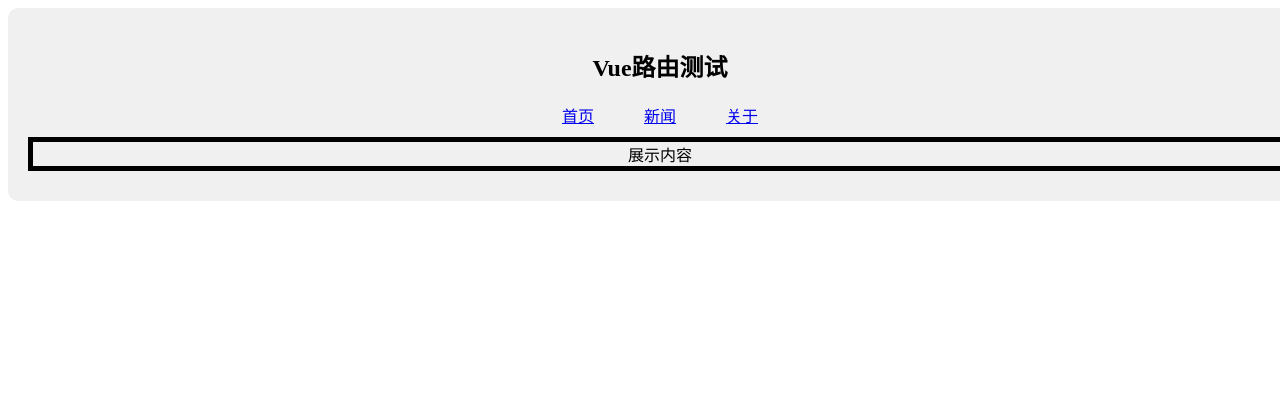
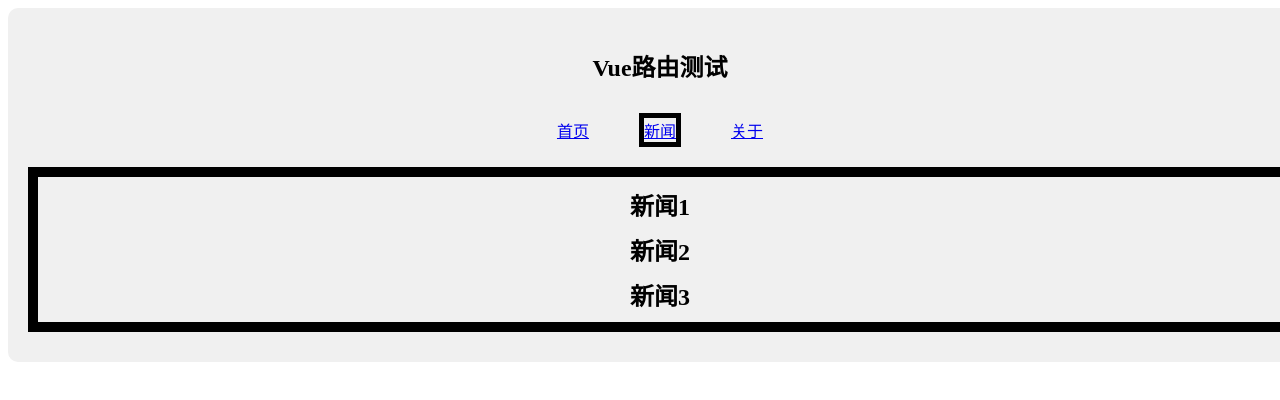
Before and after one commit to BigDragonlin/vue-demo, a Vue app: page /news in a window 1280 px wide. Shown: the top 400 px of the page. Built offline with nearby package versions, Linux system fonts and the light colour scheme; the HTML template or start-up script is replaced by a standard one.

Commit message:
路由的基本切换效果

```diff
--- a/src/App.vue
+++ b/src/App.vue
@@ -5,19 +5,20 @@
         <h2 class="title">Vue路由测试</h2>
         <!-- 导航区 -->
         <div class="nav">
-            <a href="/home">首页</a>
-            <a href="/news">新闻</a>
-            <a href="/about">关于</a>
+            <RouterLink to="/home" active-class="btn">首页</RouterLink>
+            <RouterLink to="/news" active-class="btn">新闻</RouterLink>
+            <RouterLink to="/about" active-class="btn">关于</RouterLink>
         </div>
          <!-- 展示区 -->
         <div class="content">
-            展示内容
+            <RouterView></RouterView>
         </div>
     </div>
 </template>
 
  <!-- 组件的逻辑 -->
  <script setup lang="ts" name="App">
+    import { RouterLink, RouterView } from 'vue-router';
 </script>
 
 <style scoped>
@@ -44,4 +45,11 @@
         /* 方框包围 */
         border: 5px solid #000;
     }
+    /* 按钮样式 */
+    .btn {
+        margin: 10px 0;
+        text-align: center;
+        /* 方框包围 */
+        border: 5px solid #000;
+    }
 </style>
--- /dev/null
+++ b/src/components/About.vue
@@ -0,0 +1,11 @@
+<template>
+    <div>
+        <h2>关于</h2>
+    </div>
+</template>
+
+<script setup lang="ts" name="About">
+</script>
+
+<style scoped>
+</style>
--- /dev/null
+++ b/src/components/Home.vue
@@ -0,0 +1,11 @@
+<template>
+    <div>
+        <h2>首页</h2>
+    </div>
+</template>
+
+<script setup lang="ts" name="Home">
+</script>
+
+<style scoped>
+</style>
--- /dev/null
+++ b/src/components/News.vue
@@ -0,0 +1,21 @@
+<template>
+    <div>
+        <h2>新闻1</h2>
+        <h2>新闻2</h2>
+        <h2>新闻3</h2>
+    </div>
+</template>
+
+<script setup lang="ts" name="News">
+
+</script>
+
+<style scoped>
+    div { border: 5px solid #000;
+    }
+
+    h2 {
+        margin: 10px 0;
+        text-align: center;
+    }
+</style>
--- a/src/main.ts
+++ b/src/main.ts
@@ -1,6 +1,12 @@
 // 引入vue
 import { createApp } from 'vue'
+// 引入路由
+import router from './router'
 // 引入App组件
 import App from './App.vue'
 // 创建应用实例
-createApp(App).mount('#app')
+let app = createApp(App)
+// 使用路由
+app.use(router)
+// 挂载应用
+app.mount('#app')
--- /dev/null
+++ b/src/router/index.ts
@@ -0,0 +1,26 @@
+// 引入vue-router
+import { createRouter, createWebHistory} from 'vue-router';
+import Home from '@/components/Home.vue';
+import News from '@/components/News.vue';
+import About from '@/components/About.vue';
+
+// 创建路由实例
+const router = createRouter({
+    history: createWebHistory(),//历史模式
+    routes: [
+        {
+            path: '/home',
+            component: Home
+        },
+        {
+            path: '/news',
+            component: News
+        },
+        {
+            path: '/about',
+            component: About
+        },
+    ]
+})
+
+export default router;
```
